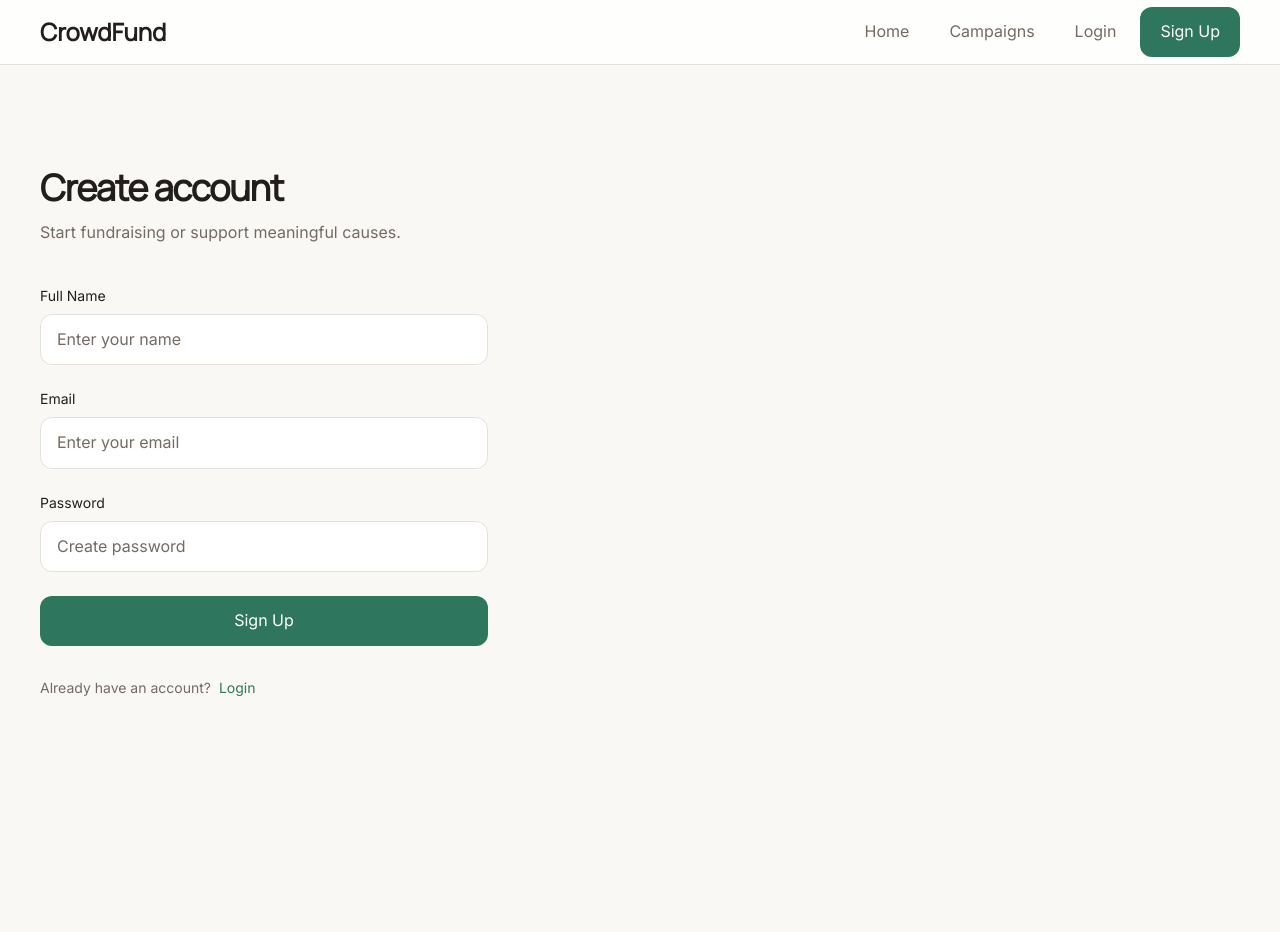
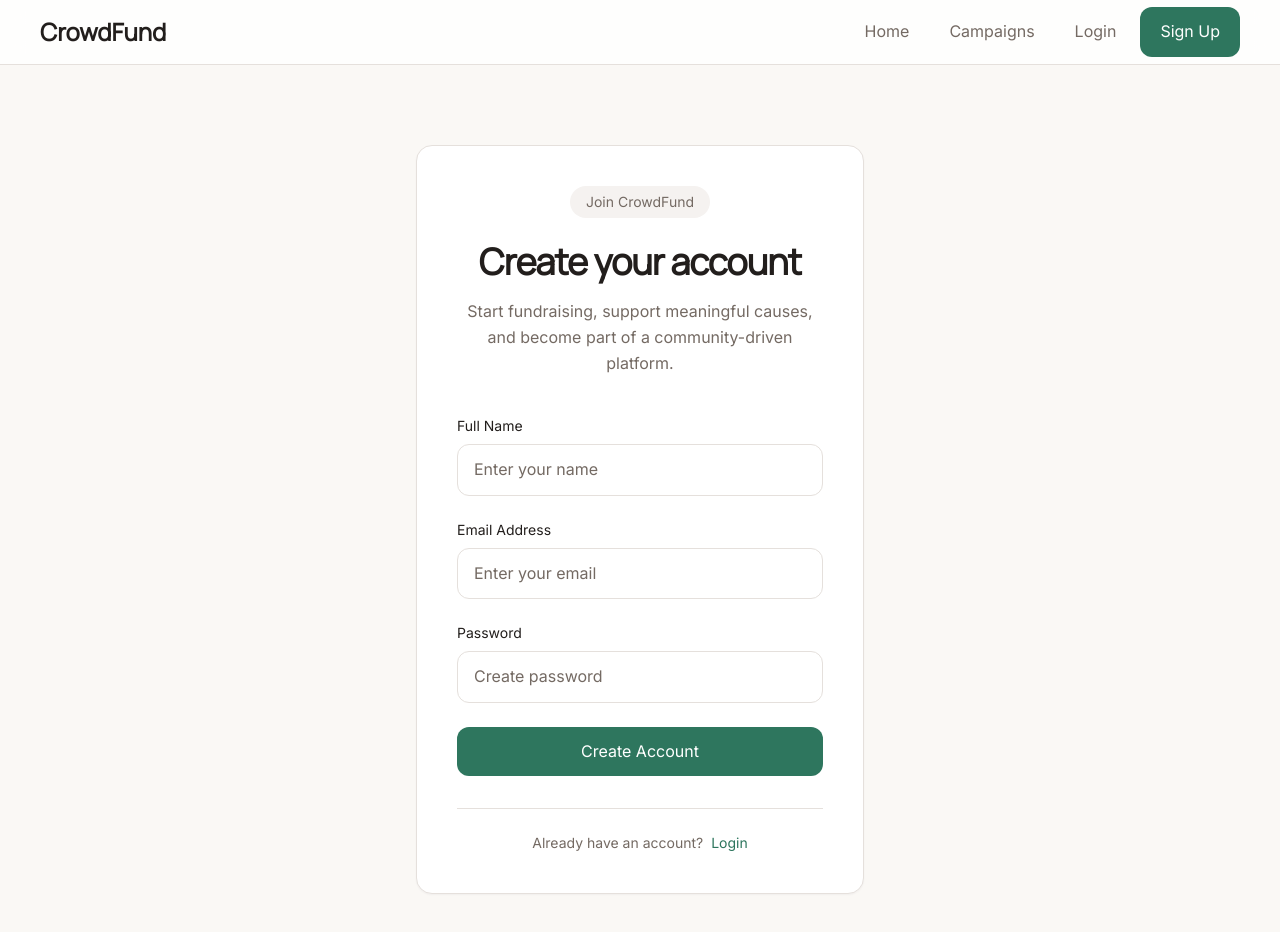
Before and after one commit to ConsoleOverload/CrowdFunding_Project, a React (Vite) app in the folder frontend/: page /signup in a window 1280 px wide. Shown: the top 932 px of the page. Before the commit the page ends 801 px from the top, so only its background shows below. Built offline with nearby package versions, Linux system fonts and the light colour scheme; no server answers.

Commit message:
Fixed signup page ui

```diff
--- a/frontend/src/pages/Signup.jsx
+++ b/frontend/src/pages/Signup.jsx
@@ -82,31 +82,46 @@ function Signup() {
   <>
     <Navbar />
 
-      <main className="min-h-[calc(100vh-64px)] flex items-center">
+    <main className="min-h-[calc(100vh-64px)] bg-bg">
 
-        <div className="page-container w-full">
+      <div className="page-container flex items-center justify-center py-20">
 
-          <div className="max-w-md">
+        <div className="w-full max-w-md">
 
-            <div className="mb-10">
+          {/* CARD */}
 
-              <h1 className="text-4xl font-semibold">
+          <div className="card p-8 md:p-10">
 
-                Create account
+            {/* HEADER */}
+
+            <div className="text-center">
+
+              <div className="inline-flex items-center rounded-full bg-surface-2 px-4 py-1.5 text-sm text-text-muted">
+
+                Join CrowdFund
+
+              </div>
+
+              <h1 className="mt-6 text-4xl font-semibold tracking-tight">
+
+                Create your account
 
               </h1>
 
-              <p className="mt-3">
+              <p className="mt-4 text-base leading-relaxed text-text-muted">
 
-                Start fundraising or support meaningful causes.
+                Start fundraising, support meaningful causes,
+                and become part of a community-driven platform.
 
               </p>
 
             </div>
 
+            {/* FORM */}
+
             <form
               onSubmit={handleSubmit}
-              className="space-y-6"
+              className="mt-10 space-y-6"
             >
 
               <Input
@@ -120,7 +135,7 @@ function Signup() {
               />
 
               <Input
-                label="Email"
+                label="Email Address"
                 type="email"
                 name="email"
                 placeholder="Enter your email"
@@ -140,30 +155,38 @@ function Signup() {
               />
 
               <Button
-                className="w-full"
+                className="w-full justify-center"
                 disabled={loading}
               >
                 {
                   loading
                     ? "Creating account..."
-                  : "Sign Up"
+                    : "Create Account"
                 }
               </Button>
 
             </form>
 
-            <p className="mt-8 text-sm text-text-muted">
+            {/* FOOTER */}
+
+            <div className="mt-8 border-t border-border pt-6 text-center">
+
+              <p className="text-sm text-text-muted">
 
                 Already have an account?
 
                 <Link
                   to="/login"
-                className="ml-2 text-primary hover:underline"
+                  className="ml-2 font-medium text-primary hover:underline"
                 >
                   Login
                 </Link>
 
               </p>
+
+            </div>
+
+          </div>
 
         </div>
 
```
Lines whose indentation alone changed are shown as unchanged.
